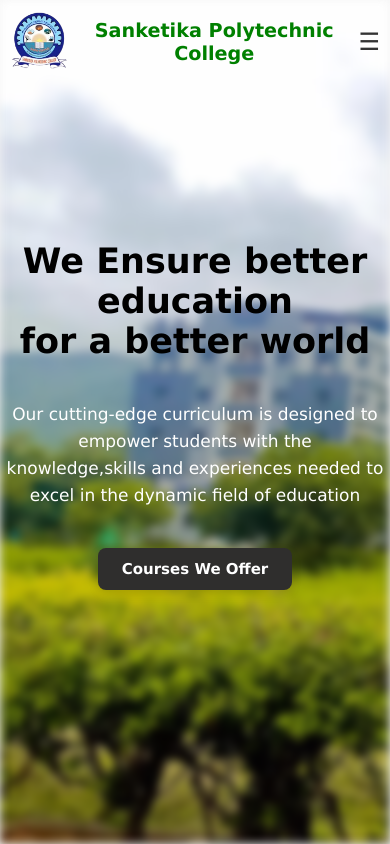
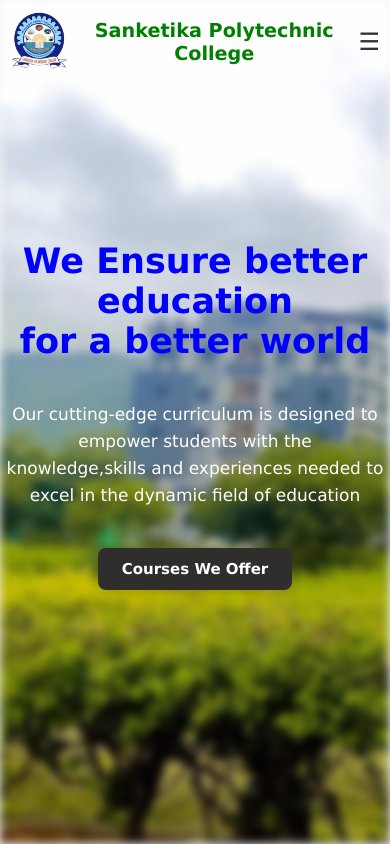
Before and after one commit to Saikaranam-70/sanketika, a React (Vite) app: page / in a window 390 px wide. Shown: the top 844 px of the page. Built offline with nearby package versions, Linux system fonts and the light colour scheme; a web font is replaced by a local one.

Commit message:
Your commit message

```diff
--- a/src/Components/Hero/Hero.css
+++ b/src/Components/Hero/Hero.css
@@ -138,5 +138,9 @@
     .clg-description{
         font-size: 17px;
         color: white;
+
+    }
+    .clg-Head{
+        color: blue;
     }
 }
```
